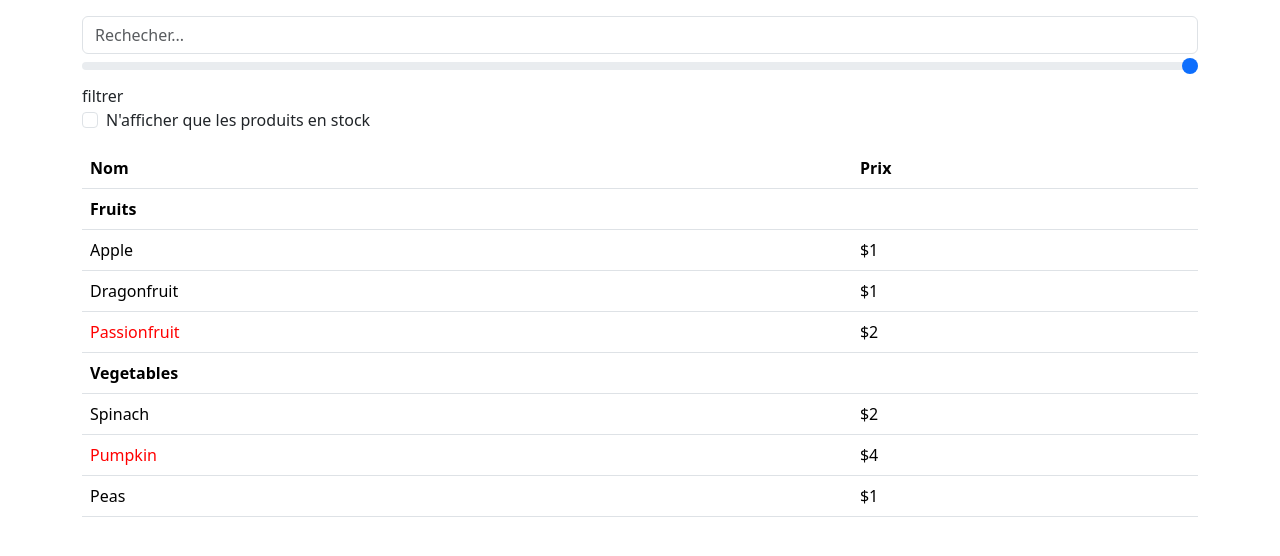
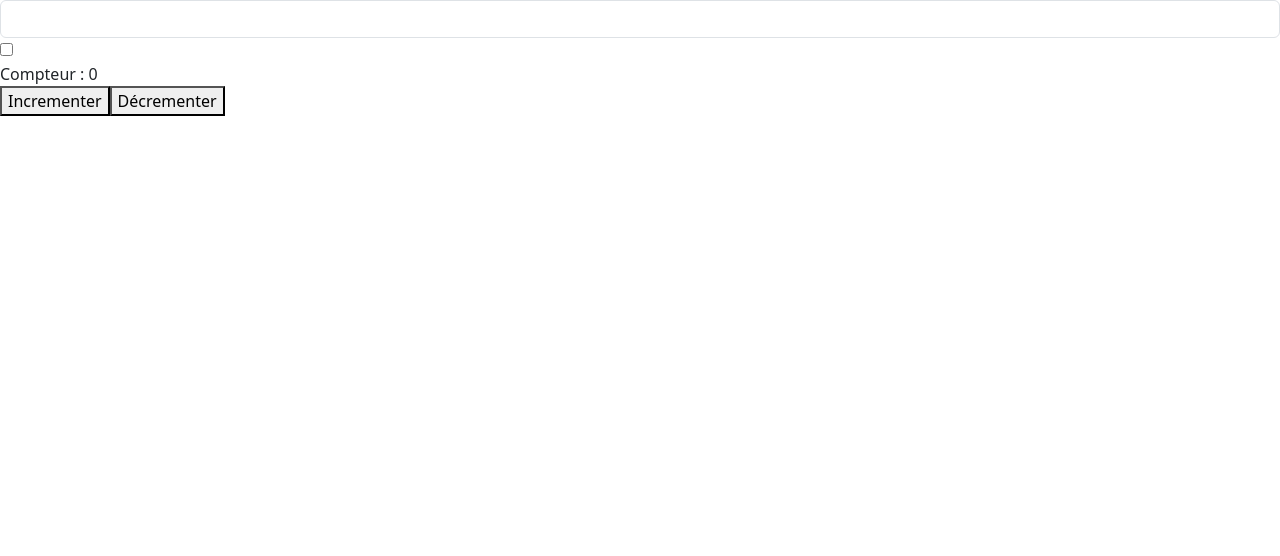
Before and after one commit to AurelBichop/React_graph, a React (Vite) app: page / in a window 1280 px wide. Shown: the top 556 px of the page. Built offline with nearby package versions, Linux system fonts and the light colour scheme.

Commit message:
ajout de hooks personnalisé

```diff
--- a/src/App.jsx
+++ b/src/App.jsx
@@ -1,98 +1,29 @@
-import { Checkbox } from "./component/forms/checkbox";
-import { Input } from "./component/forms/input";
-import { Range } from "./component/forms/range";
-import { ProductCategoryRow } from "./component/products/ProductCategoryRow";
-import { ProductRow } from "./component/products/ProductRow";
 import { useState } from "react";
-
-const PRODUCTS = [
-  { category: "Fruits", price: "$1", stocked: true, name: "Apple" },
-  { category: "Fruits", price: "$1", stocked: true, name: "Dragonfruit" },
-  { category: "Fruits", price: "$2", stocked: false, name: "Passionfruit" },
-  { category: "Vegetables", price: "$2", stocked: true, name: "Spinach" },
-  { category: "Vegetables", price: "$4", stocked: false, name: "Pumpkin" },
-  { category: "Vegetables", price: "$1", stocked: true, name: "Peas" },
-];
+import { useIncrement } from "./component/hooks/useIncrement";
+import { useToggle } from "./component/hooks/useToggle";
+import { useDocumentTitle } from "./component/hooks/useDocumentTitle";
+import { Input } from "./component/forms/Input";
 
 function App() {
-  const [showStockedOnly, setShowStockedOnly] = useState(false);
-  const [search, setSearch] = useState("");
+  const [checked, toggleCheck] = useToggle();
+  const { count, increment, decrement } = useIncrement({
+    base: 0,
+    max: 10,
+    min: 0,
+  });
+  const [name, setName] = useState("");
 
-  const visibleProducts = PRODUCTS.filter((product) => {
-    if (showStockedOnly && !product.stocked) {
-      return false;
-    }
-
-    if (search && !product.name.includes(search)) {
-      return false;
-    }
-
-    return true;
-  });
+  useDocumentTitle(name ? `Editer + ${name}` : null);
 
   return (
-    <div className="container my-3">
-      <SearchBar
-        search={search}
-        onSearchChange={setSearch}
-        showStockedOnly={showStockedOnly}
-        onStockedOnlyChange={setShowStockedOnly}
-      />
-      <ProductTable products={visibleProducts} />
+    <div>
+      <Input label="nom" onChange={setName} value={name} />
+      <input type="checkbox" value={checked} onChange={toggleCheck} />
+      {checked && " Je suis Coché"}
+      <div>Compteur : {count}</div>
+      <button onClick={increment}>Incrementer</button>
+      <button onClick={decrement}>Décrementer</button>
     </div>
   );
 }
-
-function SearchBar({
-  showStockedOnly,
-  onStockedOnlyChange,
-  search,
-  onSearchChange,
-}) {
-  return (
-    <div>
-      <div className="mb-3">
-        <Input
-          value={search}
-          onChange={onSearchChange}
-          placeholder="Rechecher..."
-        />
-        <Range id="price" label="filtrer" min={0} max={10} />
-        <Checkbox
-          id="stocked"
-          checked={showStockedOnly}
-          onChange={onStockedOnlyChange}
-          label="N'afficher que les produits en stock"
-        />
-      </div>
-    </div>
-  );
-}
-
-function ProductTable({ products }) {
-  const rows = [];
-  let lastCategory = null;
-
-  for (let product of products) {
-    if (product.category !== lastCategory) {
-      rows.push(
-        <ProductCategoryRow key={product.category} name={product.category} />
-      );
-    }
-    lastCategory = product.category;
-    rows.push(<ProductRow product={product} key={product.name}></ProductRow>);
-  }
-  return (
-    <table className="table">
-      <thead>
-        <tr>
-          <th>Nom</th>
-          <th>Prix</th>
-        </tr>
-      </thead>
-      <tbody>{rows}</tbody>
-    </table>
-  );
-}
-
 export default App;
--- /dev/null
+++ b/src/component/hooks/useDocumentTitle.js
@@ -0,0 +1,15 @@
+import { useEffect, useRef } from "react";
+
+export function useDocumentTitle(title) {
+  const titleRef = useRef(document.title);
+
+  useEffect(() => {
+    return () => {
+      document.title = titleRef.current;
+    };
+  }, []);
+
+  useEffect(() => {
+    document.title = title ? title : titleRef.current;
+  }, [title]);
+}
--- /dev/null
+++ b/src/component/hooks/useIncrement.js
@@ -0,0 +1,15 @@
+import { useState } from "react";
+
+/**
+ *
+ * @param {*} initialValue
+ * @returns
+ */
+export function useIncrement({ base = 0, max = Infinity, min = -Infinity }) {
+  const [state, setState] = useState(base);
+  return {
+    count: state,
+    increment: () => setState((v) => (v < max ? v + 1 : v)),
+    decrement: () => setState((v) => (v > min ? v - 1 : v)),
+  };
+}
--- /dev/null
+++ b/src/component/hooks/useToggle.js
@@ -0,0 +1,12 @@
+import { useState } from "react";
+
+/**
+ *
+ * @param {boolean} initial
+ */
+export function useToggle(initial) {
+  const [state, setState] = useState(initial);
+  const toggle = () => setState((v) => !v);
+
+  return [state, toggle];
+}
```
